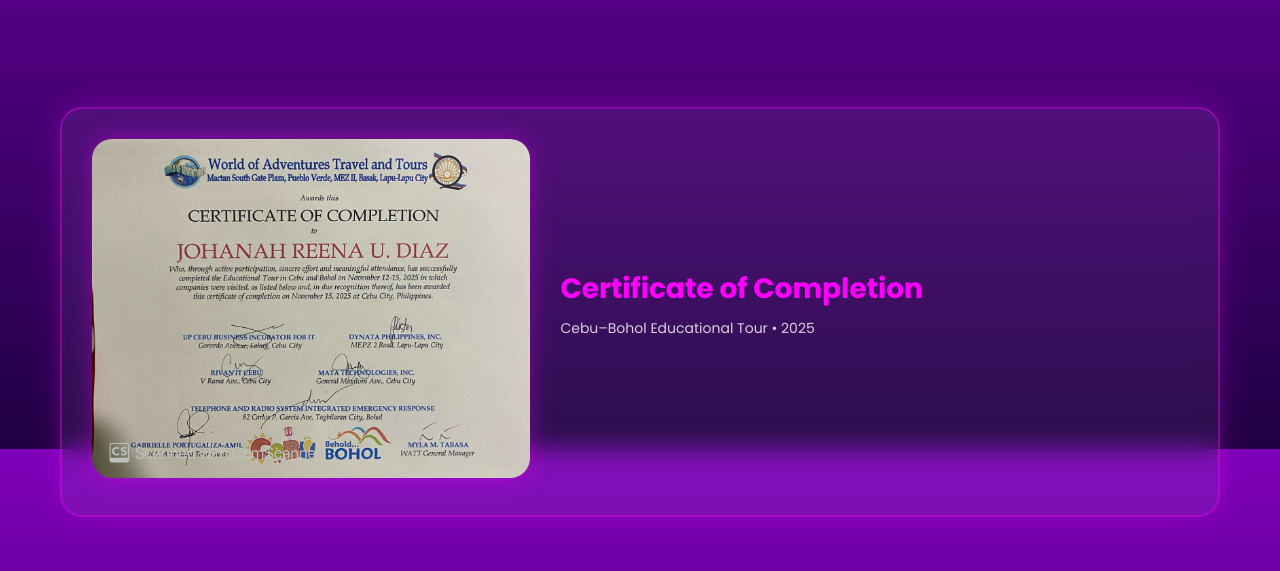
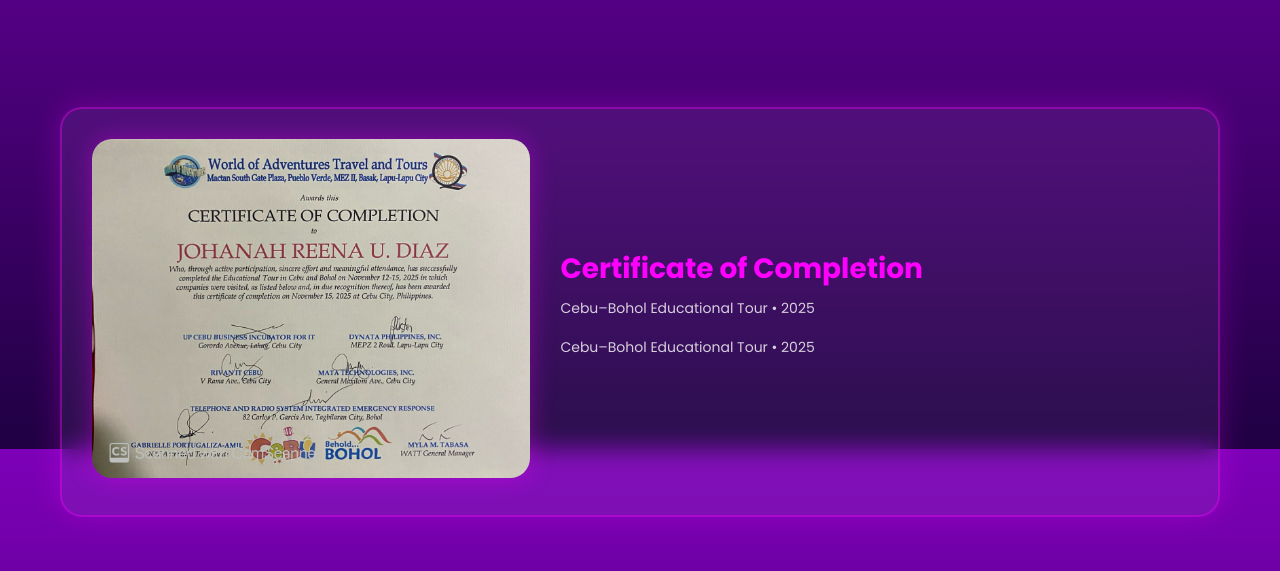
Before and after one commit to VanDOTDEV/diazportfolio, a plain HTML site: page certifications.html in a window 1280 px wide. Shown: the part 351-922 px from the top of the page. Drawn offline with Linux system fonts and the light colour scheme.

```diff
--- a/certifications.html
+++ b/certifications.html
@@ -49,6 +49,8 @@
               <h2>Certificate of Completion</h2>
               <p class="cert-meta">Cebu–Bohol Educational Tour • 2025</p>
 
+              <p class="cert-meta">Cebu–Bohol Educational Tour • 2025</p>
+
             </div>
 
           </div>
```
